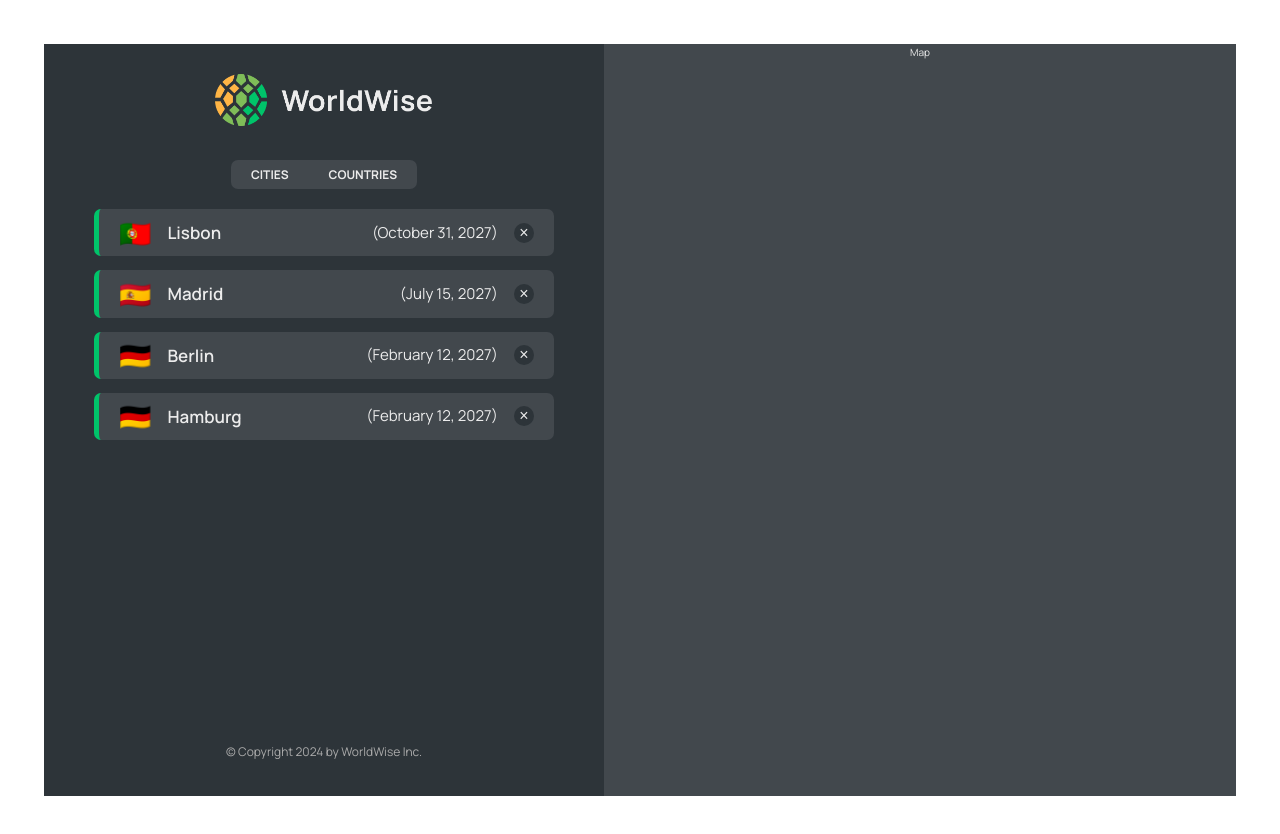
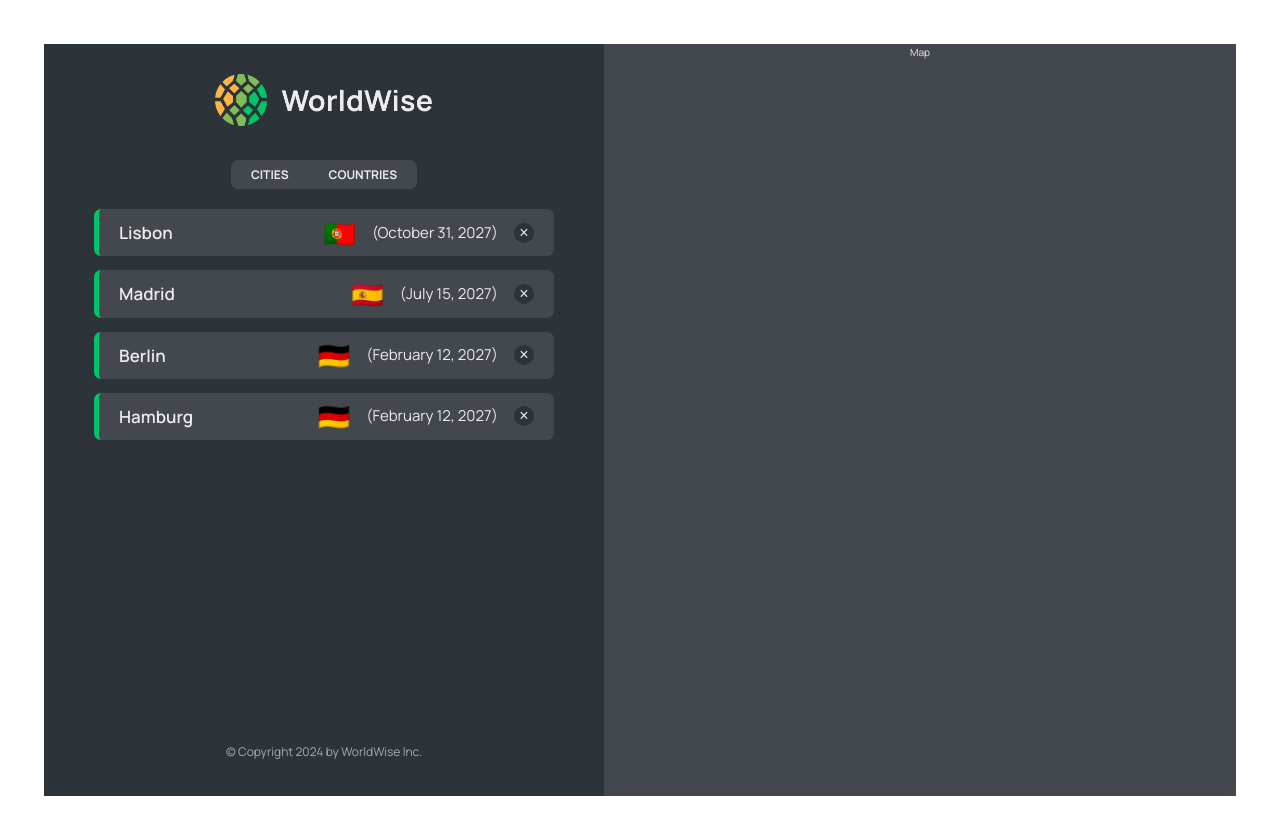
Before and after one commit to lukaszmecala/react-worldwise-app, a React (Vite) app: page /app in a window 1280 px wide. Shown: the top 834 px of the page. Built offline with nearby package versions, Linux system fonts and the light colour scheme; data requests are answered from the project's data file.

Commit message:
created params for link to stored data in url

```diff
--- a/src/App.jsx
+++ b/src/App.jsx
@@ -11,6 +11,7 @@
 import AppLayout from "./pages/AppLayout";
 import CityList from "./components/CityList";
 import CountryList from "./components/CountryList";
+import City from "./components/City";
 
 function App() {
   const [cities, setCities] = useState([]);
@@ -49,6 +50,7 @@
             path="cities"
             element={<CityList cities={cities} isLoading={isLoading} />}
           />
+          <Route path="cities/:id" element={<City />} />
           <Route
             path="countries"
             element={<CountryList cities={cities} isLoading={isLoading} />}
--- a/src/components/City.jsx
+++ b/src/components/City.jsx
@@ -1,6 +1,9 @@
+import { useParams } from "react-router-dom";
 import styles from "./City.module.css";
 
 function City() {
+  const { id } = useParams();
+
   // TEMP DATA
   const currentCity = {
     cityName: "Lisbon",
@@ -10,44 +13,45 @@
   };
 
   const { cityName, emoji, date, notes } = currentCity;
+  return <h1>City {id}</h1>;
 
-  return (
-    <div className={styles.city}>
-      <div className={styles.row}>
-        <h6>City name</h6>
-        <h3>
-          <span>{emoji}</span> {cityName}
-        </h3>
-      </div>
+  // return (
+  //   <div className={styles.city}>
+  //     <div className={styles.row}>
+  //       <h6>City name</h6>
+  //       <h3>
+  //         <span>{emoji}</span> {cityName}
+  //       </h3>
+  //     </div>
 
-      <div className={styles.row}>
-        <h6>You went to {cityName} on</h6>
-        <p>{formatDate(date || null)}</p>
-      </div>
+  //     <div className={styles.row}>
+  //       <h6>You went to {cityName} on</h6>
+  //       <p>{formatDate(date || null)}</p>
+  //     </div>
 
-      {notes && (
-        <div className={styles.row}>
-          <h6>Your notes</h6>
-          <p>{notes}</p>
-        </div>
-      )}
+  //     {notes && (
+  //       <div className={styles.row}>
+  //         <h6>Your notes</h6>
+  //         <p>{notes}</p>
+  //       </div>
+  //     )}
 
-      <div className={styles.row}>
-        <h6>Learn more</h6>
-        <a
-          href={`https://en.wikipedia.org/wiki/${cityName}`}
-          target="_blank"
-          rel="noreferrer"
-        >
-          Check out {cityName} on Wikipedia &rarr;
-        </a>
-      </div>
+  //     <div className={styles.row}>
+  //       <h6>Learn more</h6>
+  //       <a
+  //         href={`https://en.wikipedia.org/wiki/${cityName}`}
+  //         target="_blank"
+  //         rel="noreferrer"
+  //       >
+  //         Check out {cityName} on Wikipedia &rarr;
+  //       </a>
+  //     </div>
 
-      <div>
-        <ButtonBack />
-      </div>
-    </div>
-  );
+  //     <div>
+  //       <ButtonBack />
+  //     </div>
+  //   </div>
+  // );
 }
 
 export default City;
--- a/src/components/CityItem.jsx
+++ b/src/components/CityItem.jsx
@@ -1,3 +1,5 @@
+import { Link } from "react-router-dom";
+
 import styles from "./CityItem.module.css";
 
 const formatDate = (date) =>
@@ -7,14 +9,19 @@
     year: "numeric",
   }).format(new Date(date));
 function CityItem({ city }) {
-  const { cityName, emoji, date } = city;
+  const { cityName, emoji, date, id, position } = city;
 
   return (
-    <li className={styles.cityItem}>
-      <span className={styles.emoji}>{emoji}</span>
-      <h3 className={styles.name}>{cityName}</h3>
-      <time className={styles.date}>({formatDate(date)})</time>
-      <button className={styles.deleteBtn}>&times;</button>
+    <li>
+      <Link
+        className={styles.cityItem}
+        to={`${id}?lat=${position.lat}&lng=${position.lng}`}
+      >
+        <h3 className={styles.name}>{cityName}</h3>
+        <span className={styles.emoji}>{emoji}</span>
+        <time className={styles.date}>({formatDate(date)})</time>
+        <button className={styles.deleteBtn}>&times;</button>
+      </Link>
     </li>
   );
 }
--- a/src/components/Map.jsx
+++ b/src/components/Map.jsx
@@ -1,6 +1,12 @@
+import { useSearchParams } from "react-router-dom";
 import styles from "./Map.module.css";
 
 function Map() {
+  const [searchParams, setSearchParams] = useSearchParams();
+
+  const lat = searchParams.get("lat");
+  const lng = searchParams.get("lng");
+
   return <div className={styles.mapContainer}>Map</div>;
 }
 
```
